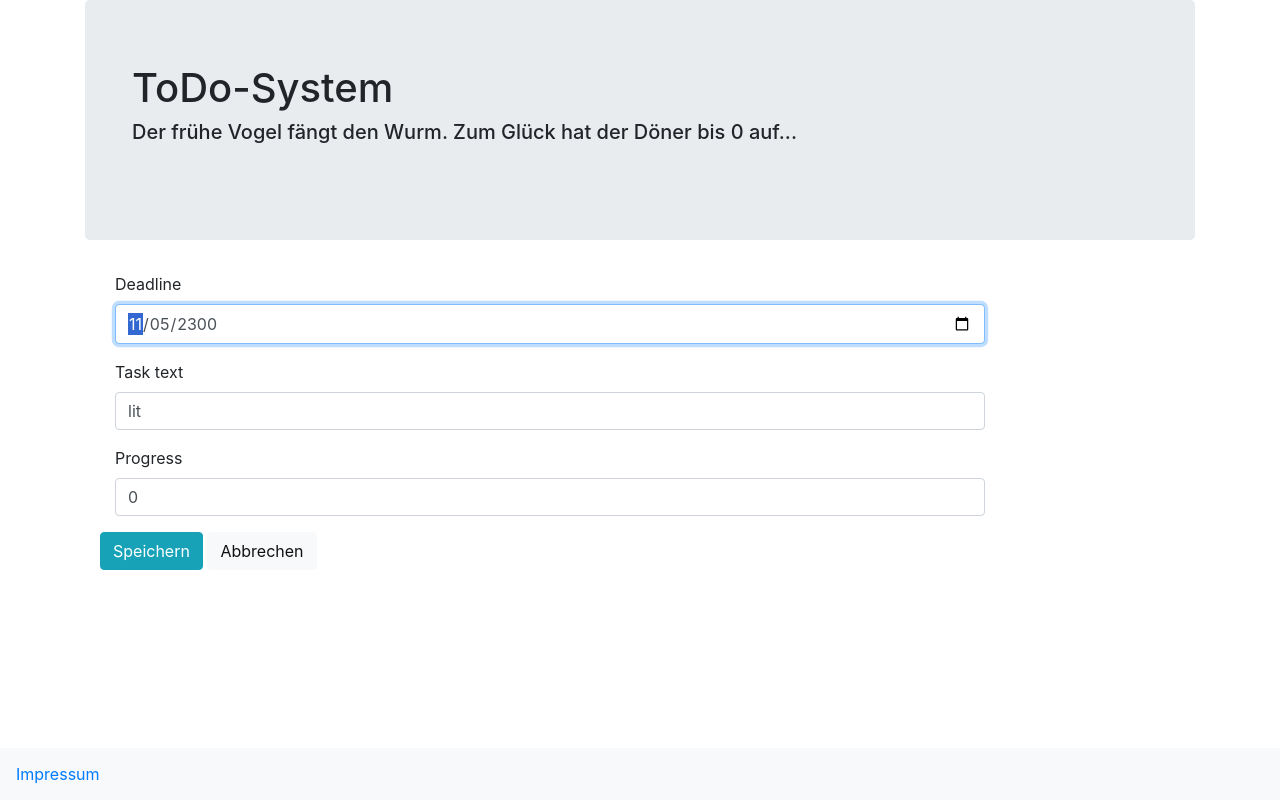
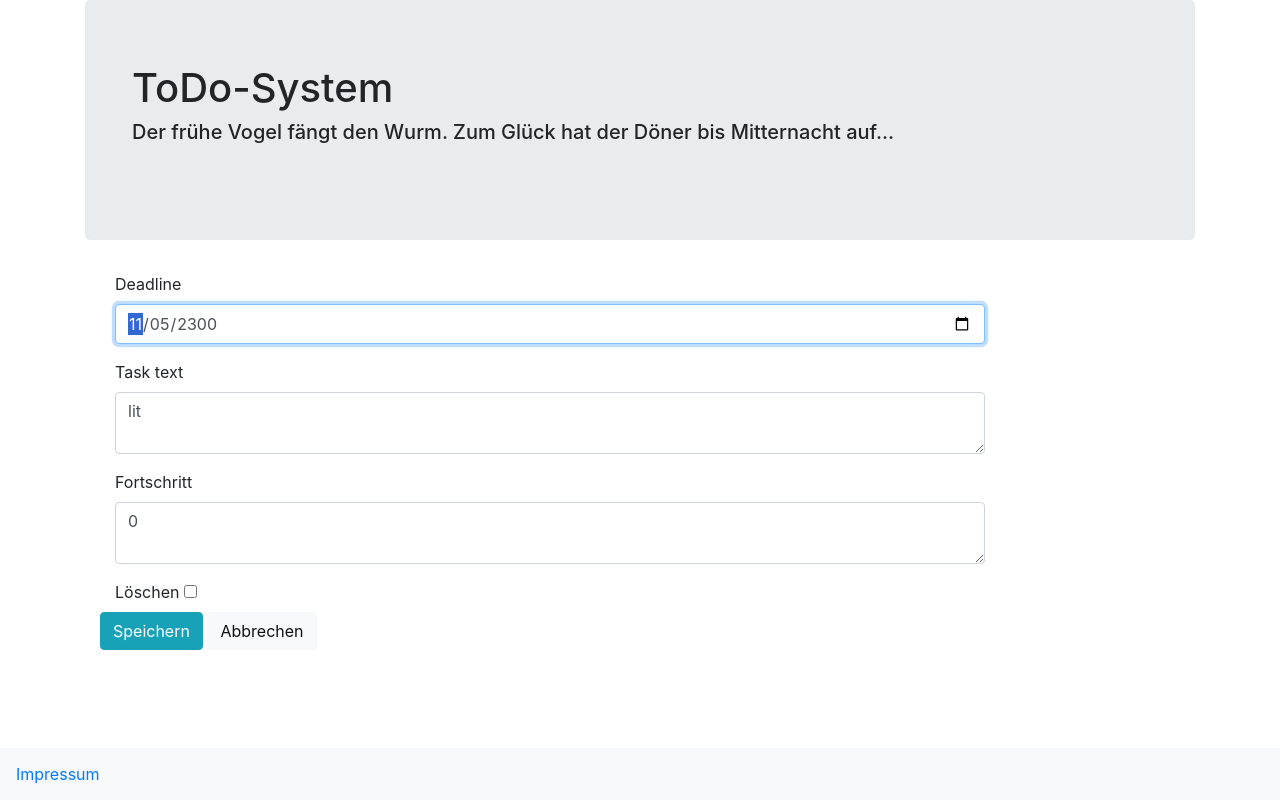
Before and after one commit to Annitiralu/-ProgPrak18-, a Django app: page /1/ in a window 1280 px wide. Run offline with Django 3.2, Linux system fonts and the light colour scheme; data comes from the database, SQL or seed files in the repository; some libraries are stand-ins or nearby versions.

Commit message:
Bootstrap noch mehr beautyfied <3

```diff
--- a/PPSNA2/ToDoSystem/templates/ToDoSystem/change.html
+++ b/PPSNA2/ToDoSystem/templates/ToDoSystem/change.html
@@ -38,6 +38,7 @@
             margin-bottom: 4em;
         }
 
+
     </style>
 </head>
 
@@ -49,7 +50,7 @@
                 <div class="navbar-header">
                     <h1>ToDo-System</h1>
                     <div class="small">
-                        <h5>Der frühe Vogel fängt den Wurm. Zum Glück hat der Döner bis 0 auf...</h5>
+                        <h5>Der frühe Vogel fängt den Wurm. Zum Glück hat der Döner bis Mitternacht auf...</h5>
                     </div>
 
                 </div>
@@ -69,20 +70,30 @@
                     <div class="form-group">
                         <label class="control-label col-sm-2">{{ form.deadline.label }}</label>
                         <div class="col-sm-10">
-                                <input id="Deadline" class="form-control" type=date name="{{ form.deadline.name }}" {% if form.deadline.value != None %} value="{{ form.deadline.value|stringformat:'s' }}"{% endif %} autofocus=on required>
+                            <input id="Deadline" class="form-control" type=date name="{{ form.deadline.name }}" {% if
+                                   form.deadline.value !=None %} value="{{ form.deadline.value|stringformat:'s' }}" {%
+                                   endif %} autofocus=on required>
+                            {{ form.deadline.errors }}
                         </div>
                     </div>
                     <div class="form-group">
                         <label class="control-label col-sm-2">{{ form.task_text.label }}</label>
                         <div class="col-sm-10">
-                                <input id="Aufgabe" type=text class="form-control" name="{{ form.task_text.name }}" {% if form.task_text.value != None %} value="{{ form.task_text.value|stringformat:'s' }}"{% endif %} required></input>
+                            <textarea id="Aufgabe" class="form-control" name="{{ form.task_text.name }}" required>{{ form.task_text.value }}</textarea>
+                            {{ form.task_text.errors }}
                         </div>
                     </div>
                     <div class="form-group">
-                            <label class="control-label col-sm-2">{{ form.progress.label }}</label>
+                        <label class="control-label col-sm-2">Fortschritt</label>
                         <div class="col-sm-10">
-                                <input id="Fortschritt" type=text class="form-control" name="{{ form.progress.name }}" {% if form.progress.value != None %} value="{{ form.progress.value|stringformat:'s' }}"{% endif %} required></input>
+                            <textarea id="Fortschritt" class="form-control" name="{{ form.progress.name }}" required>{{ form.progress.value }}</textarea>
+                            {{ form.progress.errors }}
                         </div>
+                    </div>
+                    <div class="checkbox">
+                        <label class="control-label col-sm-2">Löschen <input id="Done" type="checkbox"
+                                                                             name="{{ form.done.name }}"> </label>
+                        {{ form.done.errors }}
                     </div>
                     <button type="submit" class="btn btn-info">Speichern</button>
                     <a class="btn btn-light" href="{% url 'ToDoSystem:index' %}">Abbrechen</a>
--- a/PPSNA2/ToDoSystem/templates/ToDoSystem/index.html
+++ b/PPSNA2/ToDoSystem/templates/ToDoSystem/index.html
@@ -42,6 +42,7 @@
             margin-bottom: 4em;
         }
 
+
     </style>
 </head>
 
@@ -53,7 +54,7 @@
                 <div class="navbar-header">
                     <h1>ToDo-System</h1>
                     <div class="small">
-                        <h5>Der frühe Vogel fängt den Wurm. Zum Glück hat der Döner bis 0 auf...</h5>
+                        <h5>Der frühe Vogel fängt den Wurm. Zum Glück hat der Döner bis Mitternacht auf...</h5>
                     </div>
 
                 </div>
```
Also changed, not shown: PPSNA2/ToDoSystem/templates/ToDoSystem/impressum.html (+18 -8 lines), PPSNA2/ToDoSystem/templates/ToDoSystem/new.html (+18 -7 lines). Lines whose indentation alone changed are shown as unchanged.
